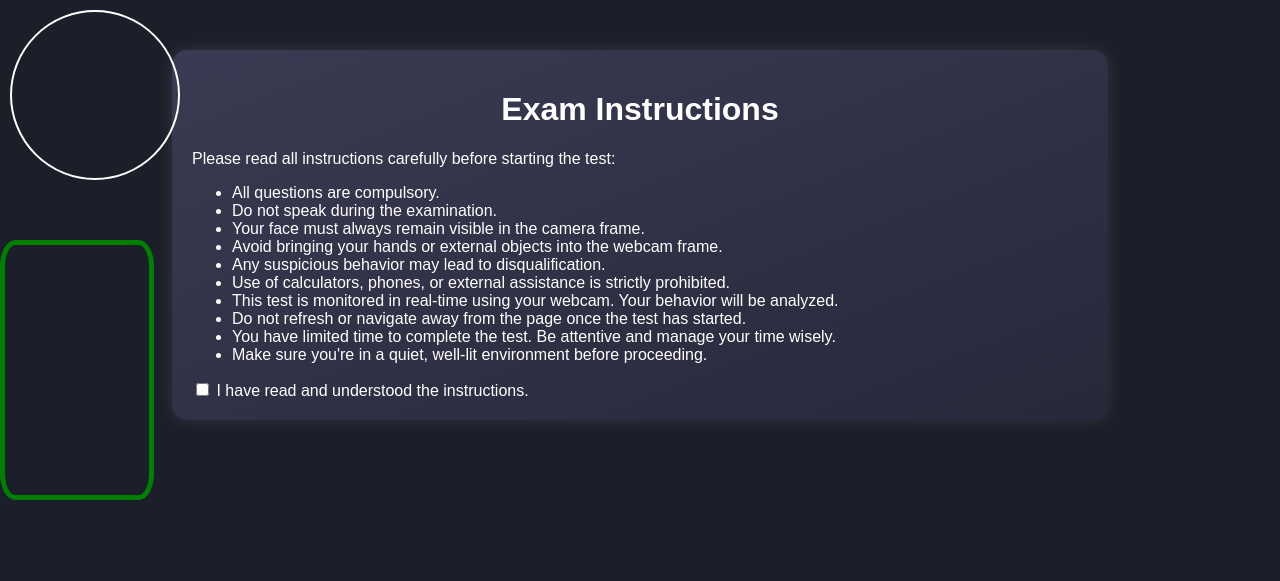
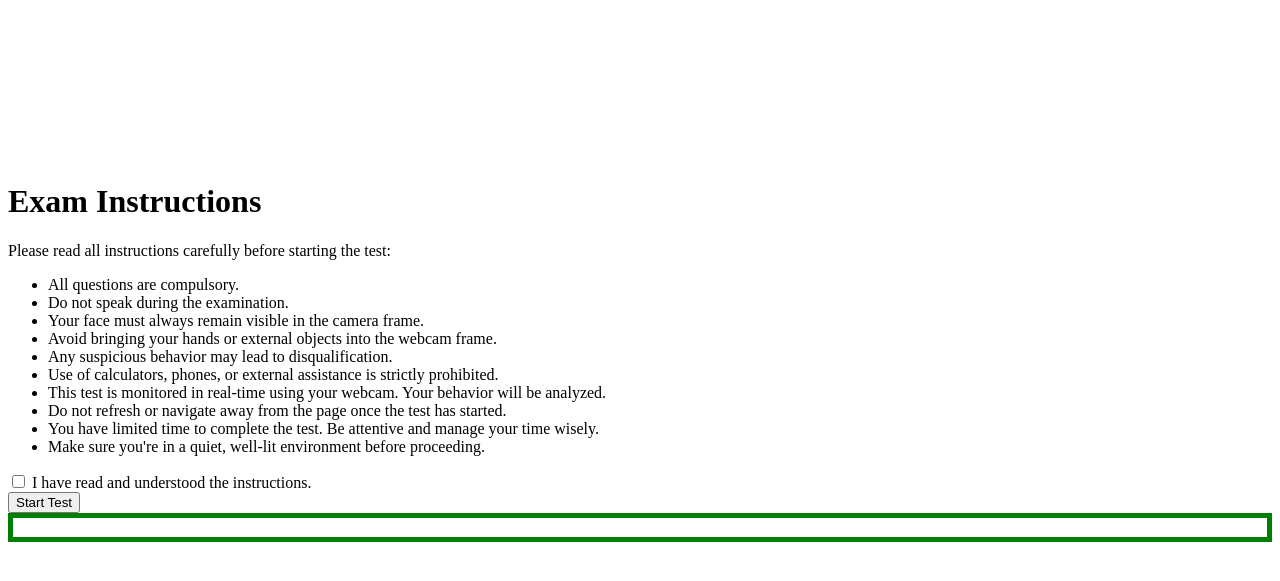
Before and after one commit to paritosh264/Honest-IQ, a Flask app: template templates/introduction.html in a window 1280 px wide. Shown: the top 581 px of the page. Run offline with Flask 3, Linux system fonts and the light colour scheme; the template is opened without the code that fills it, so the values that code supplies are empty.

Commit message:
Update introduction.html

```diff
--- a/templates/introduction.html
+++ b/templates/introduction.html
@@ -5,64 +5,8 @@
   <meta charset="UTF-8" />
   <meta name="viewport" content="width=device-width, initial-scale=1.0"/>
   <title>Instructions and Test</title>
-  <style>
-    body {
-      background-color: #1c1f2a;
-      color: white;
-      font-family: Arial, sans-serif;
-    }
-    .intro, .test-section {
-      width: 70vw;
-      margin: 50px auto;
-      padding: 20px;
-      border-radius: 15px;
-      background: linear-gradient(to bottom right, #3a3a52, #28283b);
-      box-shadow: 0 0 15px rgba(255,255,255,0.1);
-    }
-    h1, h2 {
-      text-align: center;
-    }
-    #startBtn {
-      display: none;
-      margin: 20px auto;
-      padding: 10px 25px;
-      background-color: #6c5ce7;
-      color: white;
-      border: none;
-      border-radius: 10px;
-      cursor: pointer;
-      font-size: 18px;
-    }
-    #startBtn:hover {
-      background-color: #a29bfe;
-    }
-    #video {
-      position: fixed;
-      top: 10px;
-      left: 10px;
-      width: 166px;
-      height: 166px;
-      border-radius: 50%;
-      border: 2px solid white;
-    }
-    .question {
-      margin-bottom: 20px;
-      background: #2c2c3e;
-      padding: 10px;
-      border-radius: 10px;
-    }
-    #altbx{
-        position: fixed;
-        top: 30%;
-        left: 0%;
-        border: 5px solid green;
-        border-radius: 10%;
-        height: 250px;
-        width: 144px;
-        /* background-color: azure; */
+  <link rel="stylesheet" href="introduction.css">
 
-    }
-  </style>
 </head>
 <body>
 
```
